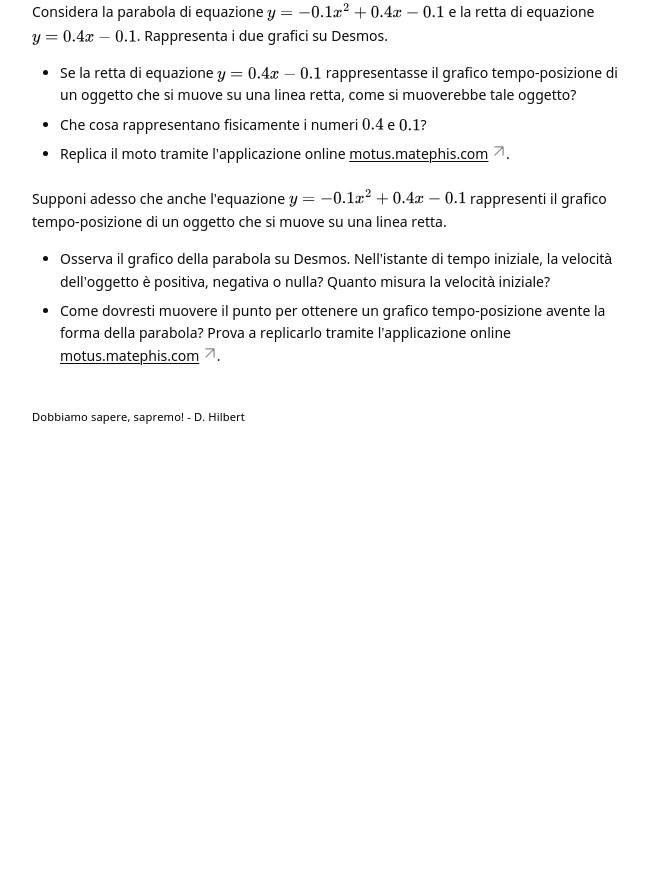
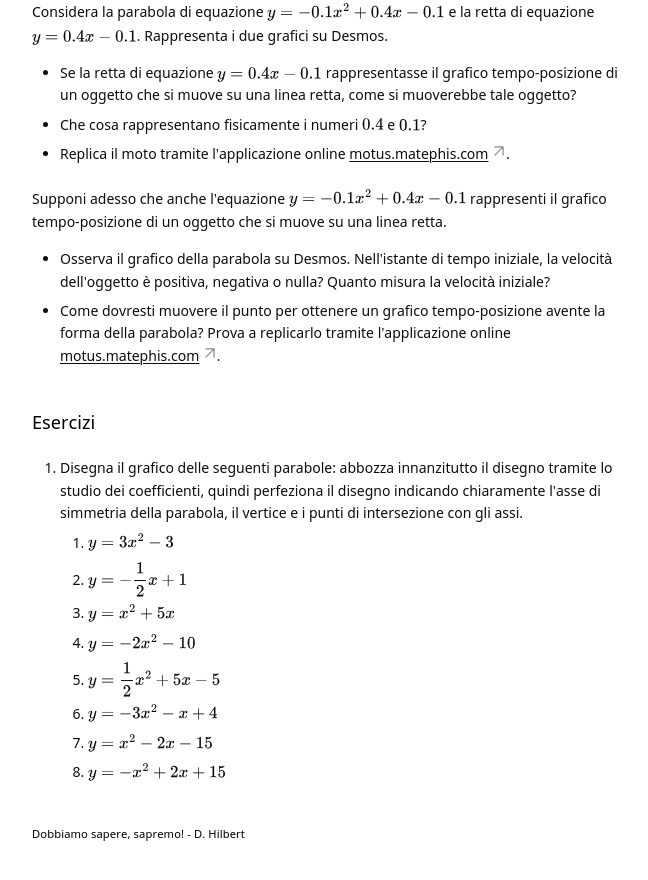
Before and after one commit to Bradwave/matephis, a Jekyll site: the page built from _notes/Public/scoperta-parabola.md, in a window 1280 px wide and 900 px high, scrolled down 3104 px. Shown: the top 880 px of the window, without its empty margins (314-962 px from the left). Built offline with Jekyll 4.4.1, drawn with Linux system fonts in a browser that asks for light colours; before the commit the page ends 3587 px from its top, so only the background shows below that.

Commit message:
Adds exercises about exponential function and energy.

```diff
--- a/_notes/Public/scoperta-parabola.md
+++ b/_notes/Public/scoperta-parabola.md
@@ -91,3 +91,15 @@ Supponi adesso che anche l'equazione $y = -0.1x^2 + 0.4x - 0.1$ rappresenti il g
 
 - Osserva il grafico della parabola su Desmos. Nell'istante di tempo iniziale, la velocità dell'oggetto è positiva, negativa o nulla? Quanto misura la velocità iniziale?
 - Come dovresti muovere il punto per ottenere un grafico tempo-posizione avente la forma della parabola? Prova a replicarlo tramite l'applicazione online [motus.matephis.com](https://motus.matephis.com/).
+
+## Esercizi
+
+1. Disegna il grafico delle seguenti parabole: abbozza innanzitutto il disegno tramite lo studio dei coefficienti, quindi perfeziona il disegno indicando chiaramente l'asse di simmetria della parabola, il vertice e i punti di intersezione con gli assi.
+	1. $y = 3x^2 - 3$
+	2. $y = -\dfrac{1}{2}x + 1$
+	3. $y = x^2 + 5x$
+	4. $y = -2x^2 - 10$
+	5. $y = \dfrac{1}{2}x^2 + 5x - 5$
+	6. $y = -3x^2 - x + 4$
+	7. $y = x^2 - 2x - 15$
+	8. $y = -x^2 + 2x + 15$
```
Also changed, not shown: _notes/Public/scoperta-esponenziale.md (added, +40 -0 lines), _notes/sport-invernali.md (added, +21 -0 lines), images/esponenziale-1.svg (added).
